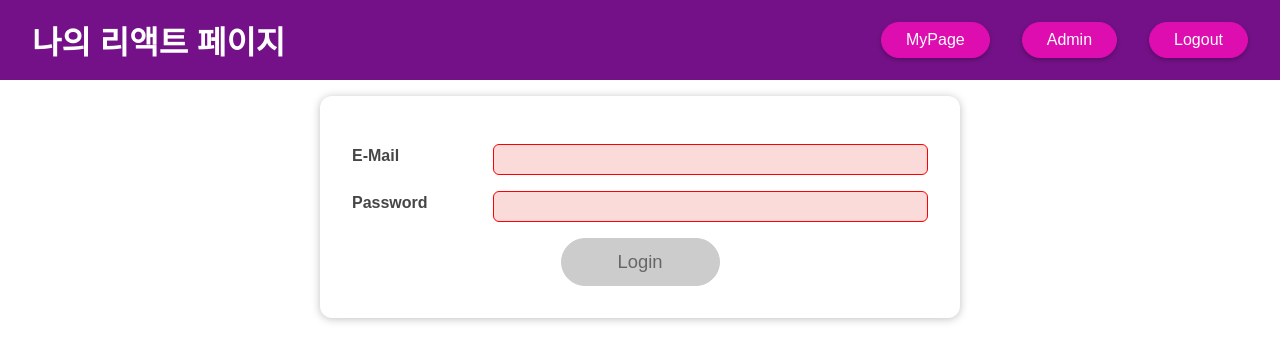
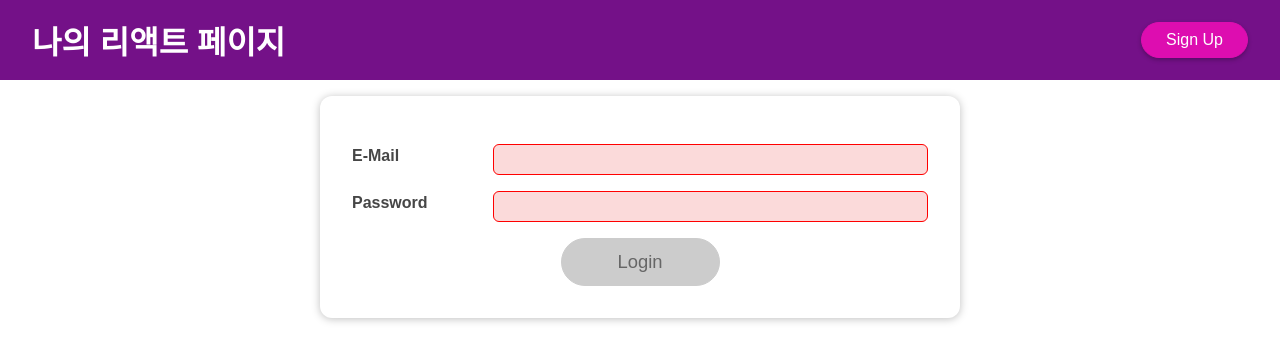
Before and after one commit to sedica3340/react-study-202406, a React (Create React App) app: page / in a window 1280 px wide. Shown: the top 362 px of the page. Built offline with nearby package versions, Linux system fonts and the light colour scheme.

Commit message:
컨텍스트 기초

```diff
--- a/src/App.js
+++ b/src/App.js
@@ -3,6 +3,8 @@ import "./App.css";
 import MainHeader from "./components/SideEffect/MainHeader";
 import Login from "./components/SideEffect/Login";
 import Home from "./components/SideEffect/Home";
+
+import AuthContext from "./store/auth-context";
 
 const App = () => {
     const [isLoggedIn, setIsLoggedIn] = useState(false);
@@ -26,13 +28,16 @@ const App = () => {
     }
 
     return (
-        <>
-            <MainHeader onLogout={logoutHandler} />
+        <AuthContext.Provider value={{
+            isLoggedIn: isLoggedIn,
+            onLogout: logoutHandler,
+        }}>
+            <MainHeader />
             <main>
                 {isLoggedIn && <Home />}
                 {!isLoggedIn && <Login onLogin={loginHandler} />}
             </main>
-        </>
+        </AuthContext.Provider>
     );
 };
 
--- a/src/components/SideEffect/Home.js
+++ b/src/components/SideEffect/Home.js
@@ -1,14 +1,24 @@
-import React from 'react';
+import React from "react";
 
-import Card from '../UI/Card';
-import styles from './Home.module.css';
+import Card from "../UI/Card";
+import styles from "./Home.module.css";
+import Button from "../UI/Button";
+import AuthContext from "../../store/auth-context";
 
 const Home = () => {
-  return (
-    <Card className={styles.home}>
-      <h1>Welcome back!</h1>
-    </Card>
-  );
+    return (
+        <AuthContext.Consumer>
+            {(ctx) => {
+                console.log(ctx);
+                return (
+                    <Card className={styles.home}>
+                        <h1>Welcome back!</h1>
+                        <Button onClick={ctx.onLogout}>Logout</Button>
+                    </Card>
+                );
+            }}
+        </AuthContext.Consumer>
+    );
 };
 
 export default Home;
--- a/src/components/SideEffect/MainHeader.js
+++ b/src/components/SideEffect/MainHeader.js
@@ -1,11 +1,11 @@
 import React from "react";
 import styles from "./MainHeader.module.css";
 import Navigation from "./Navigation";
-const MainHeader = ({onLogout}) => {
+const MainHeader = ({}) => {
     return (
         <header className={styles["main-header"]}>
             <h1>나의 리액트 페이지</h1>
-            <Navigation onLogout={onLogout} />
+            <Navigation  />
         </header>
     );
 };
--- a/src/components/SideEffect/Navigation.js
+++ b/src/components/SideEffect/Navigation.js
@@ -1,23 +1,39 @@
-import React from "react";
-import styles from "./Navigation.module.css";
+import React from 'react';
+import styles from './Navigation.module.css';
+import AuthContext from '../../store/auth-context';
 
-const Navigation = ({onLogout}) => {
-    return <nav
-    className={styles.nav}>
-        <ul>
-            <li>
-                <button href="/">MyPage</button>
-            </li>
+const Navigation = () => {
 
-            <li>
-                <button href="/">Admin</button>
-            </li>
+  const loginPage = (onLogout) => (
+    <>
+      <li>
+        <a href="/">MyPage</a>
+      </li>
+      <li>
+        <a href="/">Admin</a>
+      </li>
+      <li>
+        <button onClick={onLogout}>Logout</button>
+      </li>
+    </>
+  );
 
-            <li>
-                <button href="/" onClick={onLogout} >Logout</button>
-            </li>
-        </ul>
-    </nav>;
+  const anonymousPage = <li><button>Sign Up</button></li>
+
+  return (
+    <AuthContext.Consumer>
+      {({ isLoggedIn, onLogout }) => {
+        // console.log(context);
+        return (
+          <nav className={styles.nav}>
+            <ul>
+              {isLoggedIn ? loginPage(onLogout) : anonymousPage}
+            </ul>
+          </nav>
+        );
+      }}
+    </AuthContext.Consumer>
+  );
 };
 
 export default Navigation;
--- /dev/null
+++ b/src/store/auth-context.js
@@ -0,0 +1,11 @@
+import React from 'react';
+
+// 로그인관련 상태 정보들을 중앙집중관리하는 파일
+const AuthContext = React.createContext(
+    {
+        isLoggedIn: false,
+        onLogout: () => {},
+    }
+)
+
+export default AuthContext;
```
